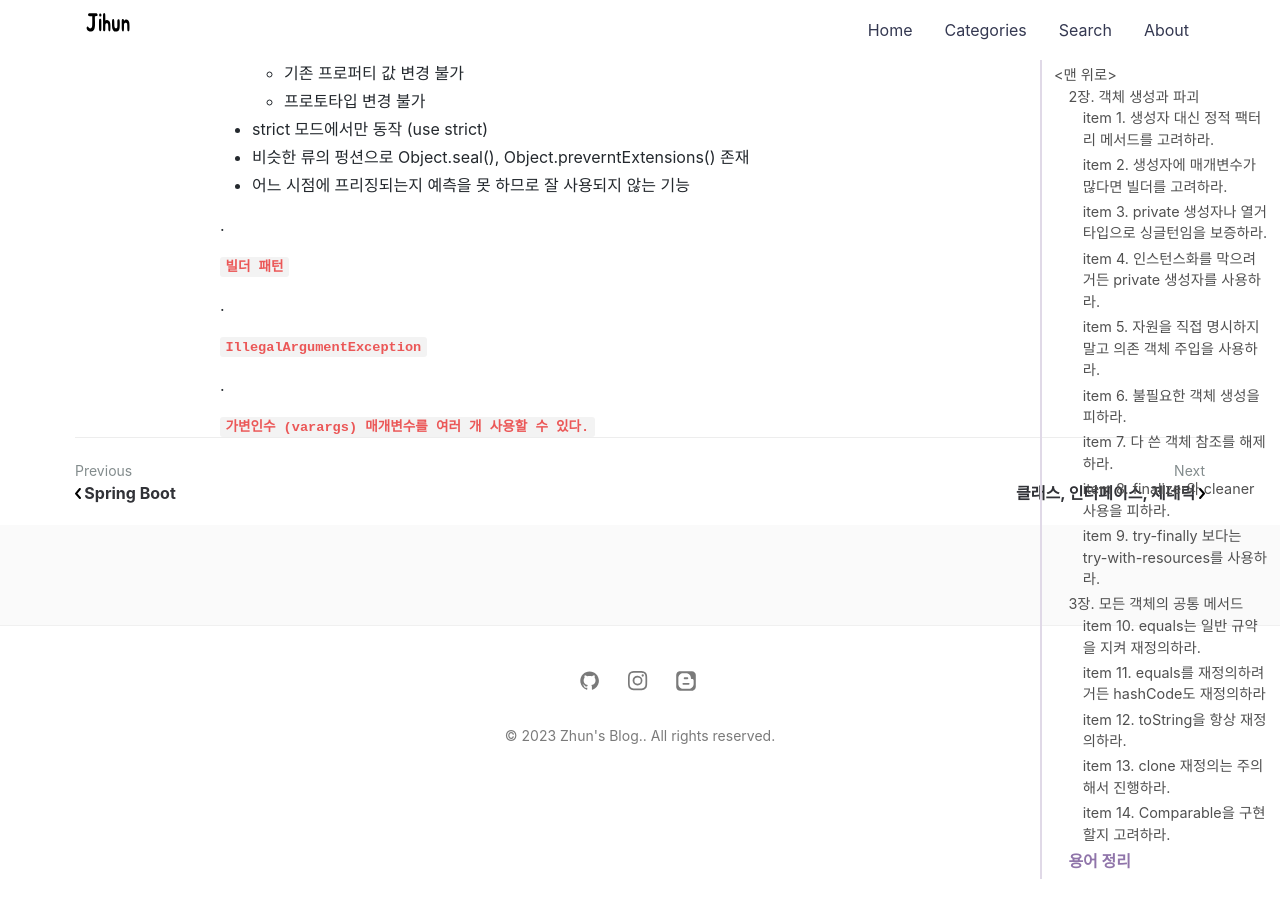
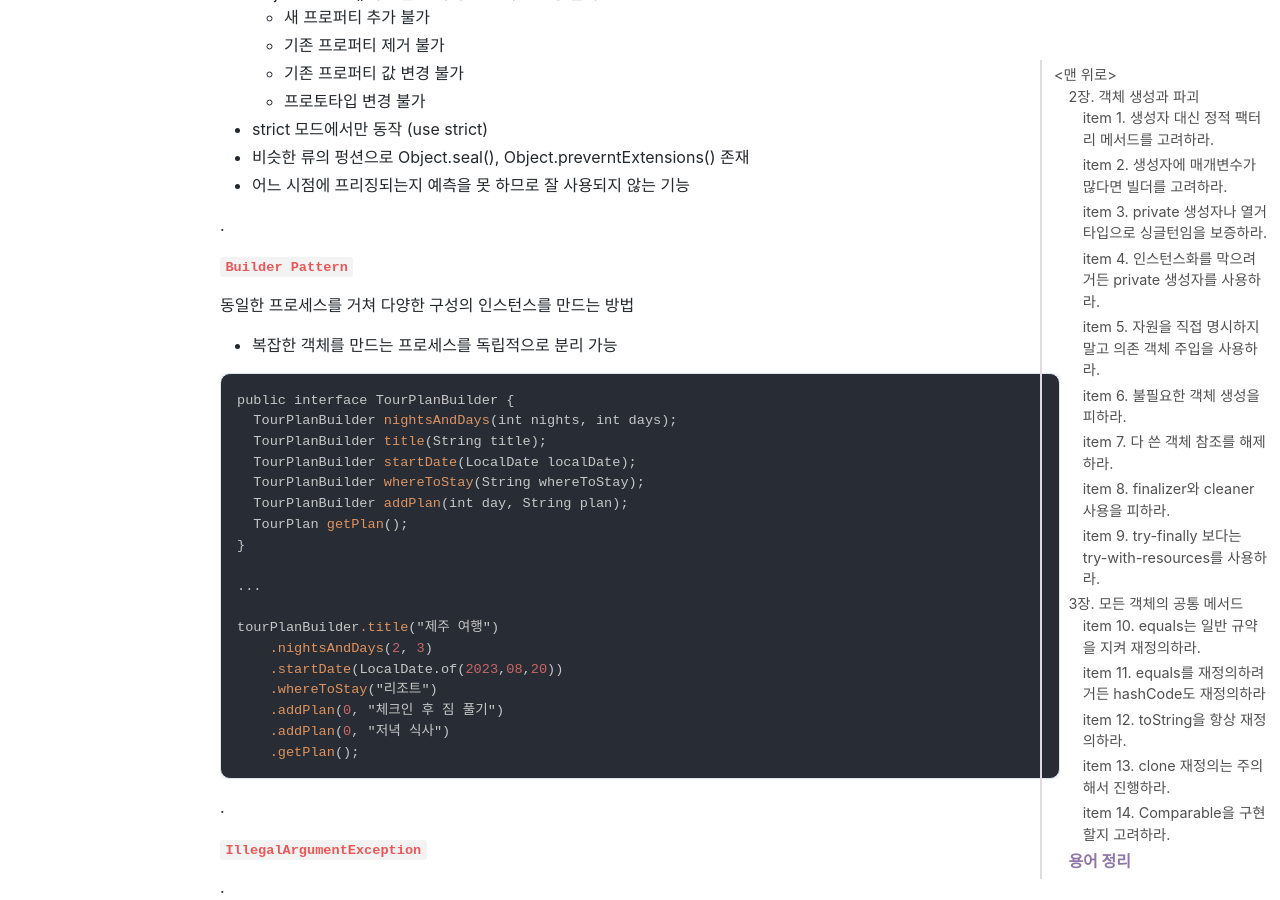
Before and after one commit to jihunparkme/jihunparkme.github.io, a Jekyll site: the page built from _posts/2023-04-07-Effective-Java-Object.md, in a window 1280 px wide and 900 px high, scrolled down 24718 px. Built offline with Jekyll 4.4.1, drawn with Linux system fonts in a browser that asks for light colours; nearby versions of some CDN libraries; comment, search, counter and statistics services are not loaded; some of the changed text lies outside the part shown.

Commit message:
[Effective Java] item 2. 생성자에 매개변수가 많다면 빌더를 고려하라
- Builder Pattern

````diff
--- a/_posts/2023-04-07-Effective-Java-Object.md
+++ b/_posts/2023-04-07-Effective-Java-Object.md
@@ -1096,7 +1096,32 @@ public interface HelloService {
 
 .
 
-**`빌더 패턴`**
+**`Builder Pattern`**
+
+동일한 프로세스를 거쳐 다양한 구성의 인스턴스를 만드는 방법
+
+- 복잡한 객체를 만드는 프로세스를 독립적으로 분리 가능
+
+```java
+public interface TourPlanBuilder {
+  TourPlanBuilder nightsAndDays(int nights, int days);
+  TourPlanBuilder title(String title);
+  TourPlanBuilder startDate(LocalDate localDate);
+  TourPlanBuilder whereToStay(String whereToStay);
+  TourPlanBuilder addPlan(int day, String plan);
+  TourPlan getPlan();
+}
+
+...
+
+tourPlanBuilder.title("제주 여행")
+    .nightsAndDays(2, 3)
+    .startDate(LocalDate.of(2023,08,20))
+    .whereToStay("리조트")
+    .addPlan(0, "체크인 후 짐 풀기")
+    .addPlan(0, "저녁 식사")
+    .getPlan();
+```
 
 .
 
````
